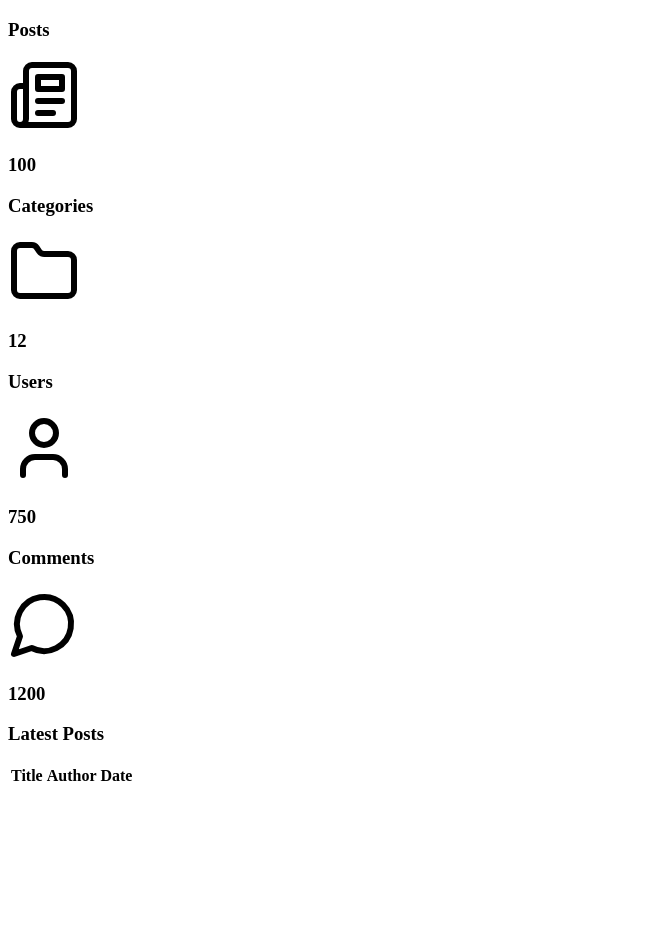
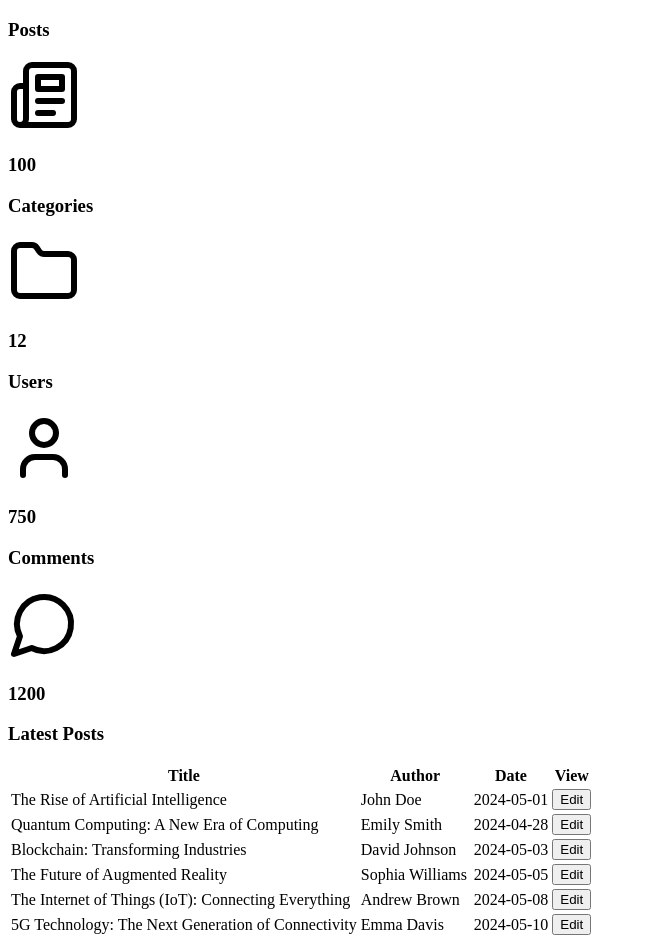
Before and after one commit to nt2311-vn/nextjs-admindashboard, a Next.js app: page / in a window 1280 px wide. Shown: the top 937 px of the page, without its empty margins (0-646 px from the left). Before the commit the page ends 800 px from the top, so only its background shows below. Built offline with nearby package versions, Linux system fonts and the light colour scheme.

Commit message:
complete layout of post tables

```diff
--- a/components/posts/PostsTable.tsx
+++ b/components/posts/PostsTable.tsx
@@ -26,9 +26,32 @@ const PostsTable = ({ limit, title }: PostsTableProps) => {
           <TableRow>
             <TableHead>Title</TableHead>
             <TableHead className="hidden md:table-cell">Author</TableHead>
-            <TableHead className="hidden md:table-cell">Date</TableHead>
+            <TableHead className="text-right hidden md:table-cell">
+              Date
+            </TableHead>
+            <TableHead>View</TableHead>
           </TableRow>
         </TableHeader>
+        <TableBody>
+          {posts.map((post) => (
+            <TableRow key={post.id}>
+              <TableCell>{post.title}</TableCell>
+              <TableCell className="hidden md:table-cell">
+                {post.author}
+              </TableCell>
+              <TableCell className="text-right hidden md:table-cell">
+                {post.date}
+              </TableCell>
+              <TableCell>
+                <Link href={`/posts/edits/${post.id}`}>
+                  <button className="bg-blue-500 hover:bg-blue-700 text-white font-bold py-2 px-4 rounded text-xs">
+                    Edit
+                  </button>
+                </Link>
+              </TableCell>
+            </TableRow>
+          ))}
+        </TableBody>
       </Table>
     </div>
   );
```
